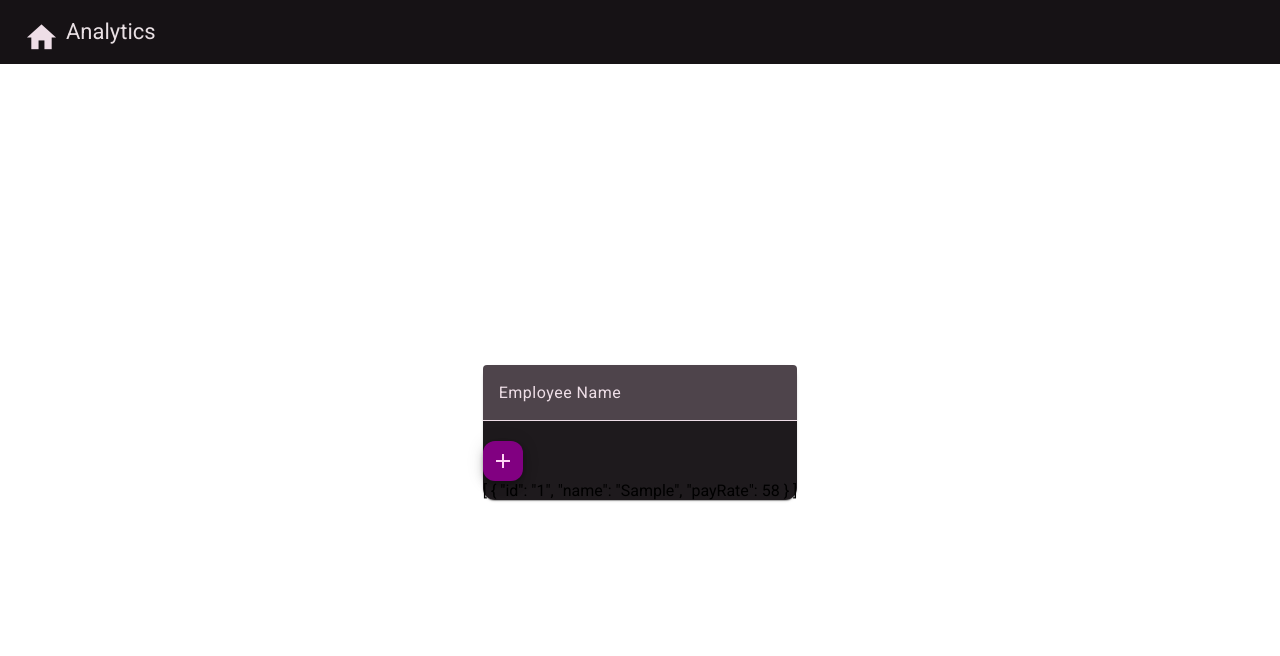
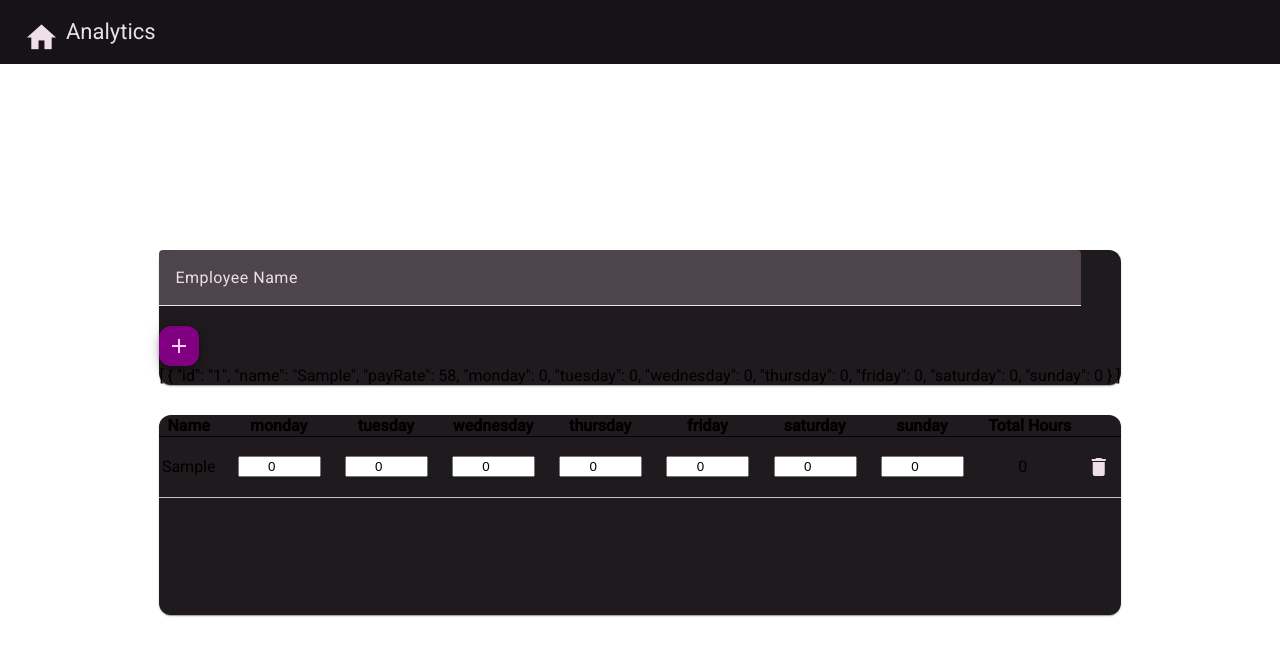
Before and after one commit to LordMamoo/HR-Timesheet, an Angular app: page /timesheet in a window 1280 px wide. Both pictures are taken after typing "Sample" into the empty fields and a click on the button "add". Shown: the top 656 px of the page. Built offline with nearby package versions, Linux system fonts and the light colour scheme.

Commit message:
added timesheet table

```diff
--- a/src/app/app.module.ts
+++ b/src/app/app.module.ts
@@ -9,6 +9,7 @@
 import { TopNavbarComponent } from './components/top-navbar/top-navbar.component';
 import { AnalyticsTableComponent } from './components/analytics-table/analytics-table.component';
 import { MaterialModule } from './modules/material/material.module';
+import { FormsModule } from '@angular/forms';
 
 @NgModule({
   declarations: [
@@ -17,12 +18,13 @@
     AnalyticsComponent,
     DepartmentsComponent,
     TopNavbarComponent,
-    AnalyticsTableComponent
+    AnalyticsTableComponent,
   ],
   imports: [
     BrowserModule,
     AppRoutingModule,
     MaterialModule,
+    FormsModule,
   ],
   providers: [],
   bootstrap: [AppComponent]
--- a/src/app/components/timesheet/timesheet.component.html
+++ b/src/app/components/timesheet/timesheet.component.html
@@ -14,5 +14,31 @@
 
             <div>{{employees | json}}</div>
         </mat-card>
+
+        <mat-card class="hours">
+            <table>
+                <thead>
+                    <th>Name</th>
+                    <th *ngFor="let day of weekdays">{{day}}</th>
+                    <th>Total Hours</th>
+                    <th></th>
+                </thead>
+
+                <tbody>
+                    <tr *ngFor="let employee of employees; let i = index">
+                        <td>{{employee.name}}</td>
+                        <td *ngFor="let day of weekdays">
+                            <input type="number" [id]="day" [(ngModel)]="employee[day]" class="hours-input">
+                        </td>
+                        <td class="total-cell">{{getTotalHours(employee)}}</td>
+                        <td>
+                            <button mat-icon-button (click)="deleteEmployee(i)">
+                                <mat-icon>delete</mat-icon>
+                            </button>
+                        </td>
+                    </tr>
+                </tbody>
+            </table>
+        </mat-card>
     </div>
 </div>
--- a/src/app/components/timesheet/timesheet.component.scss
+++ b/src/app/components/timesheet/timesheet.component.scss
@@ -5,3 +5,46 @@
 .cards {
     margin: auto;
 }
+
+mat-form-field {
+    width: calc(100% - 40px);
+}
+
+.hours {
+    min-height: 200px;
+    margin-top: 30px;
+    display: flex;
+    flex-direction: column;
+    justify-content: space-between;
+}
+
+.hours-input {
+    max-width: 75px;
+    margin-left: 15px;
+    text-align: center;
+}
+
+.total-cell {
+    text-align: center;
+}
+
+table {
+    border-collapse: collapse;
+}
+
+th {
+    border-bottom: 1px solid black;
+
+    &:not(:first-child) {
+        padding-left: 15px;
+    }
+}
+
+td {
+    text-align: center;
+    padding: 10px 0px;
+}
+
+tr td {
+    border-bottom:1pt solid #C1C1C1;
+}
--- a/src/app/components/timesheet/timesheet.component.ts
+++ b/src/app/components/timesheet/timesheet.component.ts
@@ -17,6 +17,7 @@
   employeeNameFC = new FormControl('', this.nameValidator());
   employees: Employee[] = [];
   employeeId = 0;
+  weekdays: string[] = ['monday', 'tuesday', 'wednesday', 'thursday', 'friday', 'saturday', 'sunday'];
 
   constructor(
     private route: ActivatedRoute,
@@ -31,14 +32,19 @@
   addEmployee(): void {
     if (this.employeeNameFC.value) {
       this.employeeId++;
-
       this.employees.push({
         id: this.employeeId.toString(),
         departmentId: this.department?.id,
         name: this.employeeNameFC.value,
         payRate: Math.floor(Math.random() * 50) + 50,
+        monday: 0,
+        tuesday: 0,
+        wednesday: 0,
+        thursday: 0,
+        friday: 0,
+        saturday: 0,
+        sunday: 0
       });
-
       this.employeeNameFC.setValue('');
     }
   }
@@ -56,4 +62,13 @@
       return error;
     };
   }
+
+  getTotalHours(employee: Employee): number {
+    return employee.monday + employee.tuesday + employee.wednesday
+      + employee.thursday + employee.friday + employee.saturday + employee.sunday;
+  }
+
+  deleteEmployee(index: number): void {
+    this.employees.splice(index, 1);
+  }
 }
```
Also changed, not shown: src/app/interfaces/employee.ts (+9 -0 lines).
